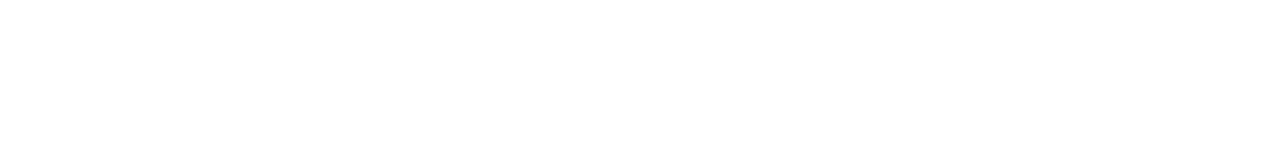
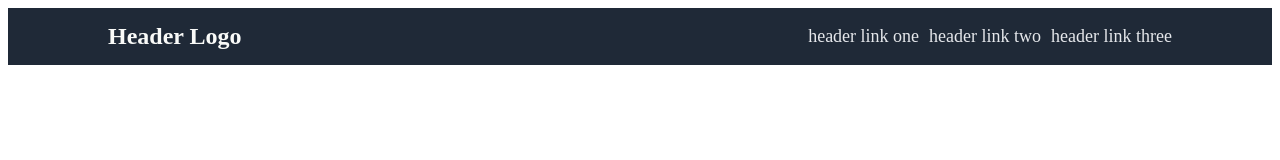
Before and after one commit to ShelbyHill/landing_page, a plain HTML site: page index.html in a window 1280 px wide. Drawn offline with Linux system fonts and the light colour scheme.

Commit message:
construct header to almost match provided design

```diff
--- a/index.html
+++ b/index.html
@@ -1,11 +1,26 @@
 <!DOCTYPE html>
 <html lang="en">
+
 <head>
     <meta charset="UTF-8">
     <meta name="viewport" content="width=device-width, initial-scale=1.0">
     <title>LANDING PAGE</title>
+    <link rel="stylesheet" href="styles.css">
 </head>
+
 <body>
 
+    <div class="header">
+        <div class="left">
+            Header Logo
+        </div>
+        <ul class="right">
+            <li><a href="#">header link one</a></li>
+            <li><a href="#">header link two</a></li>
+            <li><a href="#">header link three</a></li>
+        </ul>
+    </div>
+
 </body>
+
 </html>
--- a/styles.css
+++ b/styles.css
@@ -0,0 +1,31 @@
+.header {
+    background-color: #1F2937;
+    display: flex;
+    justify-content: space-between;
+    align-items: center;
+}
+
+ul {
+list-style-type: none;
+margin-right: 100px;
+margin-left: 100px;
+}
+
+a {
+    text-decoration: none;
+    color: #E5E7Eb;
+}
+
+.left {
+font-size: 24px;
+font-weight: 600;
+color: #F9FAF8;
+margin-left: 100px;
+}
+
+.right {
+    display: flex;
+    gap: 10px;
+    font-size: 18px;
+    font-weight: 50;
+}
```
